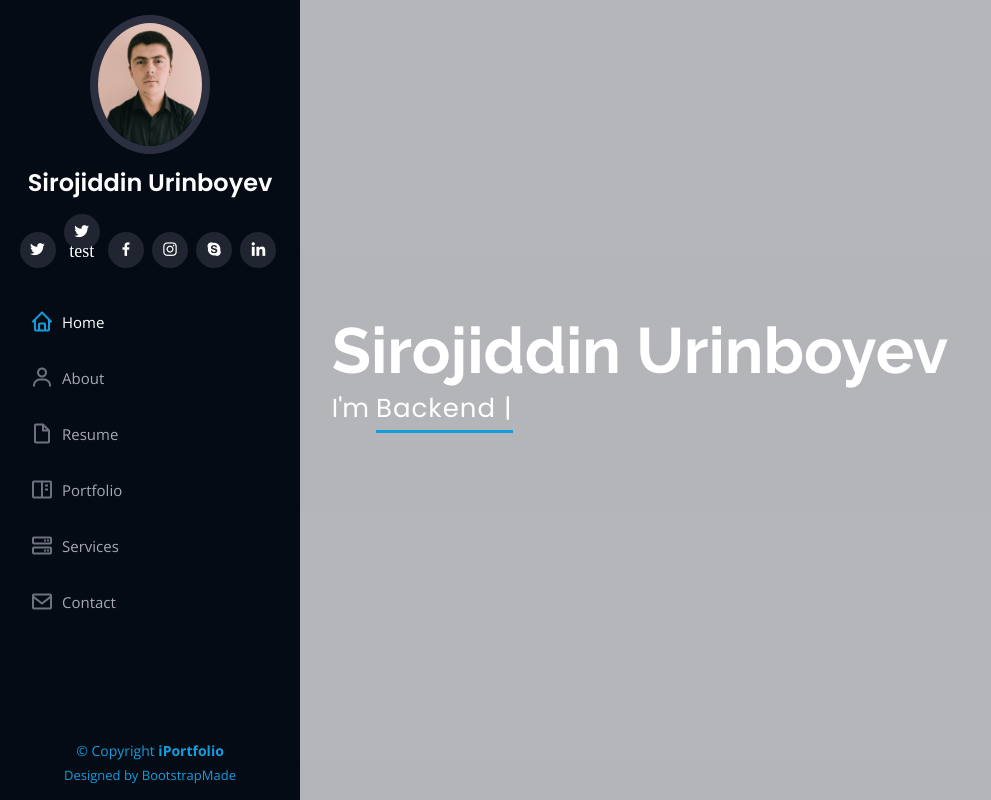
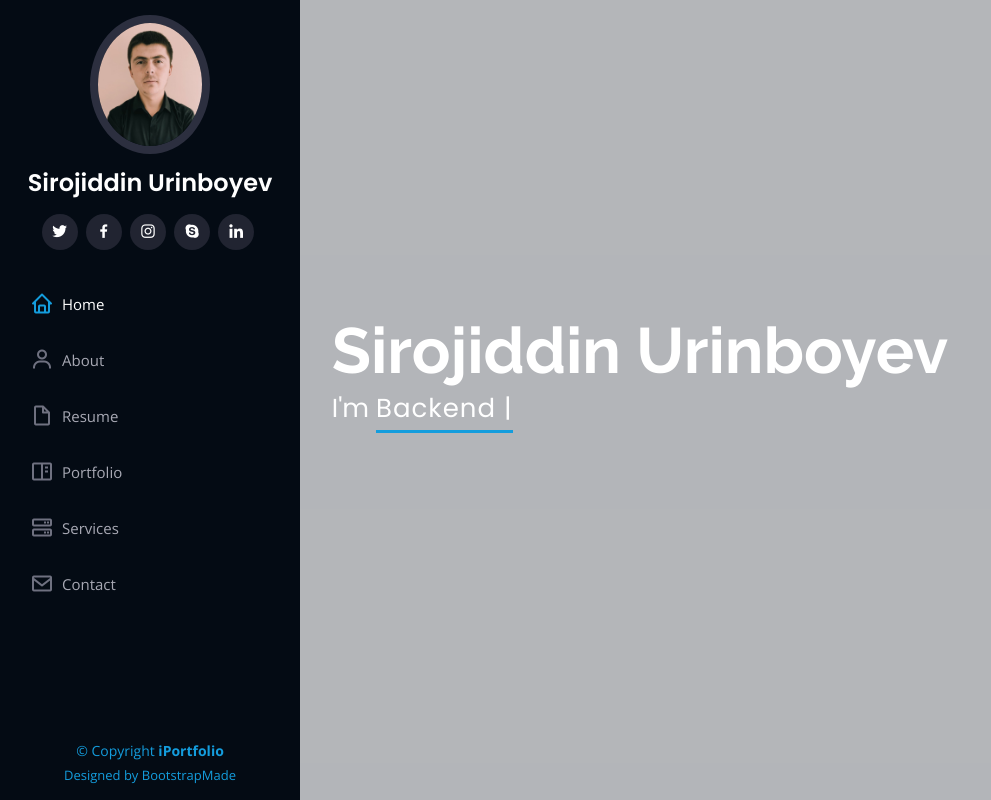
Before and after one commit to CheapStore/portifoli, a plain HTML site: page index.html in a window 1280 px wide. Shown: the top 800 px of the page, without its empty margins (0-991 px from the left). Drawn offline with nearby package versions, Linux system fonts and the light colour scheme.

Commit message:
test delete

```diff
--- a/index.html
+++ b/index.html
@@ -50,7 +50,7 @@
         <h1 class="text-light"><a href="index.html">Sirojiddin Urinboyev</a></h1>
         <div class="social-links mt-3 text-center">
           <a href="#" class="twitter"><i class="bx bxl-twitter"></i></a>
-          <a href="#" class="twitter"><i class="bx bxl-twitter"> test</i></a>
+
 
           <a href="#" class="facebook"><i class="bx bxl-facebook"></i></a>
           <a href="#" class="instagram"><i class="bx bxl-instagram"></i></a>
```
